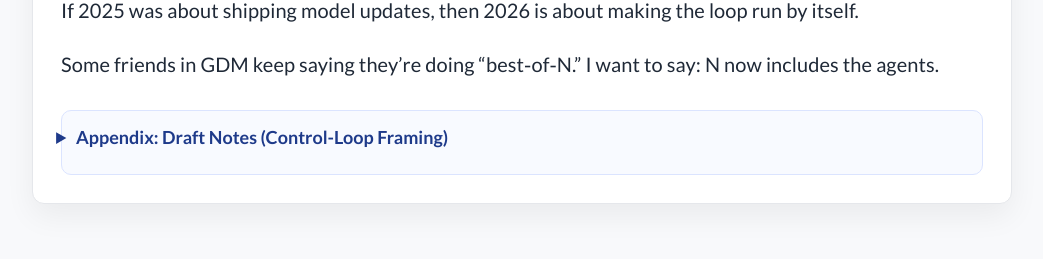
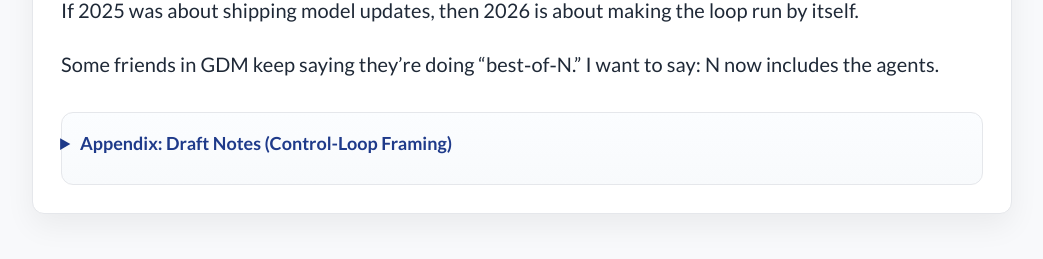
Before and after one commit to haossr/haossr.github.io, a Jekyll site: the page built from writing/the-real-flywheel/index.html, in a window 1280 px wide. Shown: the part 3017-3276 px from the top of the page, without its empty margins (118-1161 px from the left). Built offline with Jekyll 4.4.1, drawn with Linux system fonts in a browser that asks for light colours.

Commit message:
Polish flywheel appendix math rendering with KaTeX

```diff
--- a/writing/the-real-flywheel/index.html
+++ b/writing/the-real-flywheel/index.html
@@ -19,6 +19,7 @@
   <link rel="shortcut icon" href="{{ site.favicon }}" type="image/vnd.microsoft.icon">
   <link rel="stylesheet" href="/assets/css/styles.css">
   <link href="https://fonts.googleapis.com/css?family=Lato:400,700,400italic,700italic" rel="stylesheet" type="text/css">
+  <link rel="stylesheet" href="https://cdn.jsdelivr.net/npm/katex@0.16.11/dist/katex.min.css">
   <style>
     .essay-page { background: #f8f9fb; min-height: 100vh; padding: 40px 16px; }
     .essay-wrap { max-width: 980px; margin: 0 auto; }
@@ -61,39 +62,46 @@
       font-style: italic;
     }
     .inline-math {
-      font-family: "SFMono-Regular", Menlo, Monaco, Consolas, "Liberation Mono", "Courier New", monospace;
-      font-size: 0.9em;
-      background: #f3f4f6;
-      border: 1px solid #e5e7eb;
-      border-radius: 6px;
-      padding: 1px 6px;
+      font-family: inherit;
+      font-size: 1em;
+      color: #0f172a;
       white-space: nowrap;
     }
     .appendix {
-      margin-top: 28px;
-      border: 1px solid #dbe4ff;
-      border-radius: 10px;
-      background: #f8faff;
-      padding: 10px 14px 14px;
+      margin-top: 30px;
+      border: 1px solid #e5e7eb;
+      border-radius: 12px;
+      background: linear-gradient(180deg, #fbfdff 0%, #f8fafc 100%);
+      padding: 14px 18px 16px;
     }
     .appendix > summary {
       cursor: pointer;
       color: #1e3a8a;
       font-size: 18px;
       font-weight: 700;
-      margin: 2px 0 8px;
+      margin: 2px 0 10px;
       list-style-position: outside;
+    }
+    .appendix h4 {
+      margin-top: 20px;
+      margin-bottom: 8px;
     }
     .appendix .equation-line {
       margin: 12px 0 18px;
-      padding: 10px 12px;
-      border-left: 3px solid #93c5fd;
-      background: #eff6ff;
-      font-family: "SFMono-Regular", Menlo, Monaco, Consolas, "Liberation Mono", "Courier New", monospace;
-      font-size: 16px;
-      line-height: 1.6;
+      padding: 10px 14px;
+      border-radius: 10px;
+      background: #f1f5f9;
+      border: 1px solid #e2e8f0;
+      overflow-x: auto;
+      -webkit-overflow-scrolling: touch;
+    }
+    .appendix .equation-line .katex-display {
+      margin: 0.2em 0;
+    }
+    .appendix .katex {
+      font-size: 1.08em;
       color: #0f172a;
-      overflow-x: auto;
+      text-rendering: optimizeLegibility;
     }
     @media (max-width: 900px) {
       .essay-wrap { max-width: 860px; }
@@ -102,7 +110,7 @@
       .essay-content li { font-size: 17px; line-height: 1.65; }
       .essay-content blockquote { font-size: 17px; line-height: 1.62; }
       .appendix > summary { font-size: 17px; }
-      .appendix .equation-line { font-size: 14px; }
+      .appendix .katex { font-size: 1em; }
     }
     @media (max-width: 600px) {
       .essay-card { padding: 20px; }
@@ -110,6 +118,9 @@
       .essay-top { flex-direction: column; align-items: flex-start; }
       .essay-content p { font-size: 17px; line-height: 1.65; }
       .essay-content li, .essay-content blockquote { font-size: 16px; line-height: 1.55; }
+      .appendix { padding: 12px 14px 14px; }
+      .appendix .equation-line { padding: 8px 10px; }
+      .appendix .katex { font-size: 0.95em; }
     }
   </style>
 </head>
@@ -171,38 +182,54 @@
 
         <h4>The flywheel is a control loop with gain</h4>
         <p>Think of the lab as a closed loop:</p>
-        <div class="equation-line">M → A → (τ, q̄) → D<sub>eff</sub> → M</div>
+        <div class="equation-line">$$M \to A \to (\tau, \bar{q}) \to D_{\mathrm{eff}} \to M$$</div>
         <ul>
-          <li><span class="inline-math">M</span>: model capability (what the model can do)</li>
-          <li><span class="inline-math">A</span>: agent capability (how reliably it can execute multi-step work: implement, debug, run experiments, report)</li>
-          <li><span class="inline-math">τ</span>: cycle time (idea → experiment → result → attribution → next step)</li>
-          <li><span class="inline-math">q̄</span>: average signal quality (how clean/attributable/reproducible each datapoint is)</li>
-          <li><span class="inline-math">D<sub>eff</sub></span>: effective datapoints produced per time window</li>
+          <li><span class="inline-math">\(M\)</span>: model capability (what the model can do)</li>
+          <li><span class="inline-math">\(A\)</span>: agent capability (how reliably it can execute multi-step work: implement, debug, run experiments, report)</li>
+          <li><span class="inline-math">\(\tau\)</span>: cycle time (idea → experiment → result → attribution → next step)</li>
+          <li><span class="inline-math">\(\bar{q}\)</span>: average signal quality (how clean/attributable/reproducible each datapoint is)</li>
+          <li><span class="inline-math">\(D_{\mathrm{eff}}\)</span>: effective datapoints produced per time window</li>
         </ul>
 
         <h4>What the “gain” product is saying</h4>
-        <div class="equation-line">G ≡ (∂M/∂D<sub>eff</sub>) · (∂D<sub>eff</sub>/∂A) · (∂A/∂M)</div>
+        <div class="equation-line">$$G \equiv \left(\frac{\partial M}{\partial D_{\mathrm{eff}}}\right) \cdot \left(\frac{\partial D_{\mathrm{eff}}}{\partial A}\right) \cdot \left(\frac{\partial A}{\partial M}\right)$$</div>
         <p>This breaks the loop into three sensitivities:</p>
         <ol>
-          <li><span class="inline-math">∂A/∂M</span> — <strong>When the model improves, how much does agent capability actually improve?</strong>
+          <li><span class="inline-math">\(\partial A / \partial M\)</span> — <strong>When the model improves, how much does agent capability actually improve?</strong>
             <p>If model gains don’t show up as better tool use, self-debugging, or multi-step reliability, this term stays small. The system gets smarter in evals but not much faster at doing research.</p>
           </li>
-          <li><span class="inline-math">∂D<sub>eff</sub>/∂A</span> — <strong>When agents improve, how much does your effective datapoint factory improve?</strong>
+          <li><span class="inline-math">\(\partial D_{\mathrm{eff}} / \partial A\)</span> — <strong>When agents improve, how much does your effective datapoint factory improve?</strong>
             <p>This is the “agents are inside the production line” term. If your infra org doesn’t adopt agents and still requires human bottlenecks everywhere, this term is muted.</p>
           </li>
-          <li><span class="inline-math">∂M/∂D<sub>eff</sub></span> — <strong>When you produce more effective datapoints, how much does the next model improve?</strong>
+          <li><span class="inline-math">\(\partial M / \partial D_{\mathrm{eff}}\)</span> — <strong>When you produce more effective datapoints, how much does the next model improve?</strong>
             <p>If datapoints are noisy, non-reproducible, or poorly attributed, scale buys little capability. In the short run (say, 2026), better datapoint quality/attribution probably matters as much as raw quantity.</p>
           </li>
         </ol>
-        <p>Multiply them and you get <span class="inline-math">G</span>, the loop’s ability to self-accelerate.</p>
+        <p>Multiply them and you get <span class="inline-math">\(G\)</span>, the loop’s ability to self-accelerate.</p>
         <ul>
-          <li>Small <span class="inline-math">G</span> → incrementalism, flattening, treadmill vibes.</li>
-          <li>Large <span class="inline-math">G</span> → compounding: each turn of the loop makes the next turn faster/stronger.</li>
+          <li>Small <span class="inline-math">\(G\)</span> → incrementalism, flattening, treadmill vibes.</li>
+          <li>Large <span class="inline-math">\(G\)</span> → compounding: each turn of the loop makes the next turn faster/stronger.</li>
         </ul>
       </details>
 
     </article>
   </div>
+
+  <script defer src="https://cdn.jsdelivr.net/npm/katex@0.16.11/dist/katex.min.js"></script>
+  <script defer src="https://cdn.jsdelivr.net/npm/katex@0.16.11/dist/contrib/auto-render.min.js"></script>
+  <script>
+    document.addEventListener('DOMContentLoaded', function () {
+      var appendix = document.querySelector('.appendix');
+      if (!appendix || typeof renderMathInElement !== 'function') return;
+      renderMathInElement(appendix, {
+        delimiters: [
+          { left: '$$', right: '$$', display: true },
+          { left: '\\(', right: '\\)', display: false }
+        ],
+        throwOnError: false
+      });
+    });
+  </script>
 </body>
 
 </html>
```
